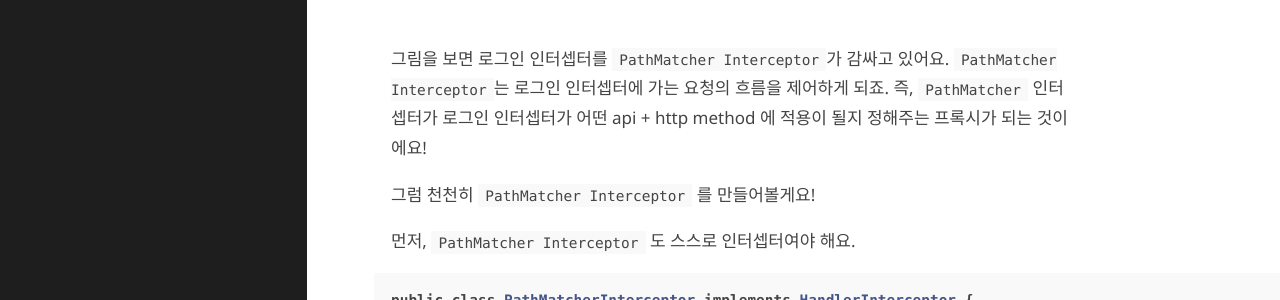
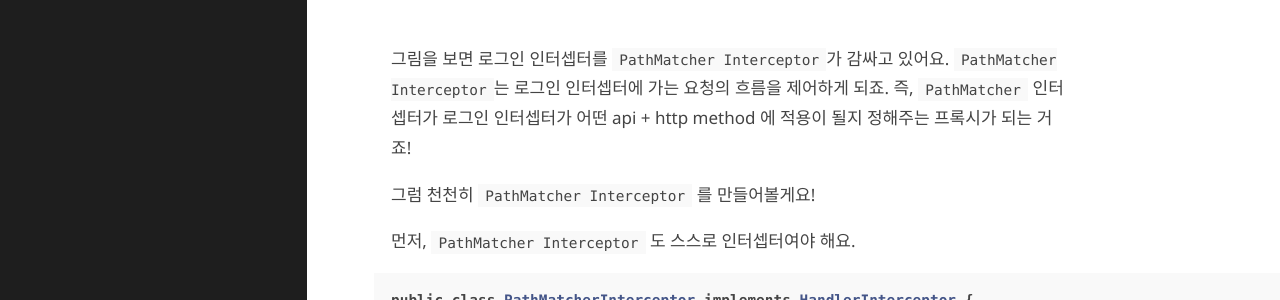
Before and after one commit to jujeol-jujeol/jujeol-jujeol.github.io, a Jekyll site: the page built from _posts/2021-08-07-프록시-패턴으로-인터셉터-Path와-Method-설정하기.md, in a window 1280 px wide and 900 px high, scrolled down 1718 px. Shown: the part 184-484 px from the top of the window. Built offline with Jekyll 4.4.1, drawn with Linux system fonts in a browser that asks for light colours; some web fonts are replaced.

Commit message:
Update _posts/2021-08-07-프록시-패턴으로-인터셉터-Path와-Method-설정하기.md
Co-authored-by: sunhpark42 <67677561+sunhpark42@users.noreply.github.com>

```diff
--- a/_posts/2021-08-07-프록시-패턴으로-인터셉터-Path와-Method-설정하기.md
+++ b/_posts/2021-08-07-프록시-패턴으로-인터셉터-Path와-Method-설정하기.md
@@ -63,7 +63,7 @@ public class LoginInterceptor implements HandlerInterceptor {
 
 <img src="https://jujeol-jujeol.github.io/assets/img/interceptor/loginInterceptor.png" height="90%" width="70%">
 
-그림을 보면 로그인 인터셉터를 `PathMatcher Interceptor`가 감싸고 있어요. `PathMatcher Interceptor`는 로그인 인터셉터에 가는 요청의 흐름을 제어하게 되죠. 즉, `PathMatcher` 인터셉터가 로그인 인터셉터가 어떤 api + http method 에 적용이 될지 정해주는 프록시가 되는 것이에요!
+그림을 보면 로그인 인터셉터를 `PathMatcher Interceptor`가 감싸고 있어요. `PathMatcher Interceptor`는 로그인 인터셉터에 가는 요청의 흐름을 제어하게 되죠. 즉, `PathMatcher` 인터셉터가 로그인 인터셉터가 어떤 api + http method 에 적용이 될지 정해주는 프록시가 되는 거죠!
 
 그럼 천천히 `PathMatcher Interceptor` 를 만들어볼게요!
 
```
